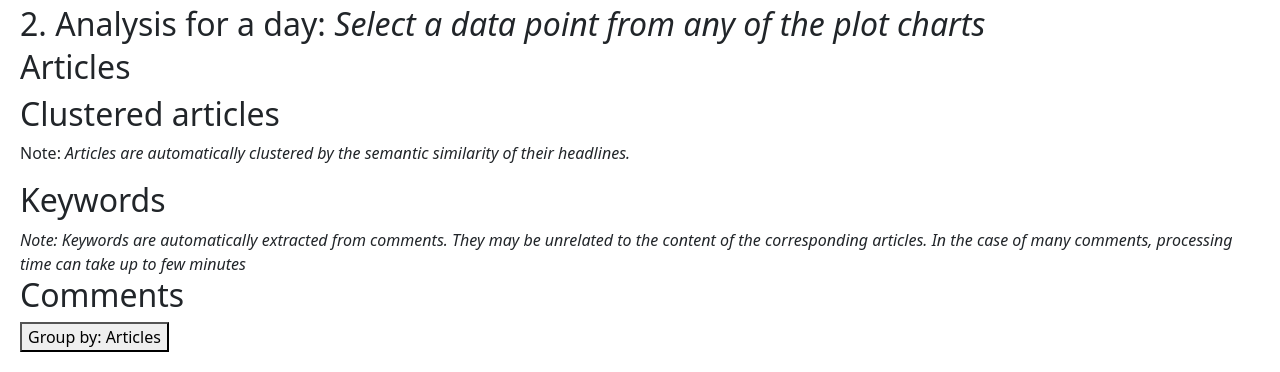
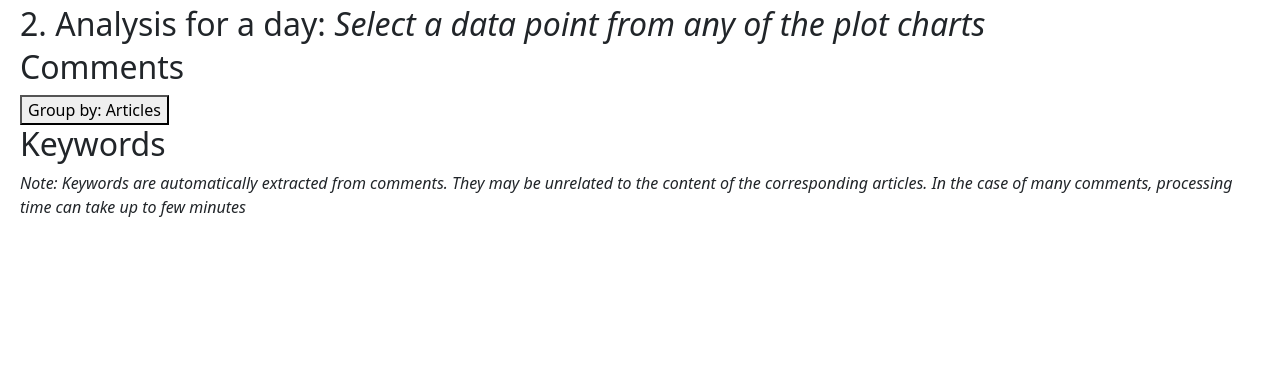
Before and after one commit to LUMII-AILab/Barometrs, a FastAPI app: template templates/index.html in a window 1280 px wide. Shown: the part 1866-2238 px from the top of the page. After the commit the page ends 2083 px from the top, so only its background shows below. Run offline with FastAPI, Linux system fonts and the light colour scheme; the template is opened without the code that fills it, so the values that code supplies are empty; some libraries are stand-ins or nearby versions.

Commit message:
Remove articles and clustered articles table.

```diff
--- a/static/js/main.js
+++ b/static/js/main.js
@@ -207,8 +207,8 @@ $(document).ready(function() {
         }
 
         function afterDateClick() {
-            createArticlesTable();
-            createClusteredArticlesTable();
+            // createArticlesTable();
+            // createClusteredArticlesTable();
             createPrecictedCommentsTable();
             createEmotionKeywordsTable();
         }
@@ -290,9 +290,9 @@ $(document).ready(function() {
         });
     }
 
-    $('#clusterArticlesButton').click(function() {
-        createClusteredArticlesTable();
-    });
+    // $('#clusterArticlesButton').click(function() {
+    //     createClusteredArticlesTable();
+    // });
 
     function createPrecictedCommentsTable() {
         var table = new Tabulator("#predictedCommentsTable", {
--- a/templates/index.html
+++ b/templates/index.html
@@ -87,43 +87,44 @@
     </div>
     <div style="font-size: 2rem;">2. Analysis for a day: <div id="requestDate" style="display: inline;"><i>Select a data point from any of the plot charts</i></div></div>
 
-    <h2>Articles</h2>
-    <div id="articlesTable" class="tabulator-table"></div>
-
-    <h2>Clustered articles</h2>
-    <p>Note: <i>Articles are automatically clustered by the semantic similarity of their headlines.</i></p>
-    <div class="clusterFormDescription" style="display: none;">
-        <p>
-          Clustering is performed using the HDBSCAN algorithm. The default settings use a minimum cluster size of 2 and minimum samples of 2.<br>
-          <strong>Minimum cluster size:</strong> The smallest number of articles that can form a cluster. If a group of articles is fewer than this number, it will not be recognized as a cluster.<br>
-          <strong>Minimum samples:</strong> The smallest number of close neighbors an article must have to be considered a core point of a cluster. Determines the cluster density requirement and affects algorithm's sensitivity to noise.
-        </p>
-        <form id="clusteredArticlesForm">
-            <label for="minClusterSize">Minimum cluster size:</label>
-            <input type="number" id="minClusterSize" name="minClusterSize" value="2" min="2" onchange="
-                if (parseInt(this.value) < 2) {
-                    this.value = 2;
-                }
-            ">
-            <label for="minSamples">Minimum samples:</label>
-            <input type="number" id="minSamples" name="minSamples" value="2" min="1" onchange="
-                if (parseInt(this.value) < 1) {
-                    this.value = 1;
-                }
-            ">
-            <button type="button" id="clusterArticlesButton">Re-cluster</button>
-        </form>
-    </div>
-    <div id="clusteredArticlesTable" class="tabulator-table"></div>
+    <h2>Comments</h2>
+    <button type="button" value="emotions" id="groupCommentsBy">Group by: Articles</button>
+    <div id="predictedCommentsTable" class="tabulator-table"></div>
 
     <h2>Keywords</h2>
     <i>Note: Keywords are automatically extracted from comments. They may be unrelated to the content of the corresponding articles.</i>
     <i>In the case of many comments, processing time can take up to few minutes</i>
     <div id="emotionKeywordsTable" class="tabulator-table"></div>
 
-    <h2>Comments</h2>
-    <button type="button" value="emotions" id="groupCommentsBy">Group by: Articles</button>
-    <div id="predictedCommentsTable" class="tabulator-table"></div>
-    <script src="/static/js/main.js"></script>
+
+{#    <h2>Articles</h2>#}
+{#    <div id="articlesTable" class="tabulator-table"></div>#}
+
+{#    <h2>Clustered articles</h2>#}
+{#    <p>Note: <i>Articles are automatically clustered by the semantic similarity of their headlines.</i></p>#}
+{#    <div class="clusterFormDescription" style="display: none;">#}
+{#        <p>#}
+{#          Clustering is performed using the HDBSCAN algorithm. The default settings use a minimum cluster size of 2 and minimum samples of 2.<br>#}
+{#          <strong>Minimum cluster size:</strong> The smallest number of articles that can form a cluster. If a group of articles is fewer than this number, it will not be recognized as a cluster.<br>#}
+{#          <strong>Minimum samples:</strong> The smallest number of close neighbors an article must have to be considered a core point of a cluster. Determines the cluster density requirement and affects algorithm's sensitivity to noise.#}
+{#        </p>#}
+{#        <form id="clusteredArticlesForm">#}
+{#            <label for="minClusterSize">Minimum cluster size:</label>#}
+{#            <input type="number" id="minClusterSize" name="minClusterSize" value="2" min="2" onchange="#}
+{#                if (parseInt(this.value) < 2) {#}
+{#                    this.value = 2;#}
+{#                }#}
+{#            ">#}
+{#            <label for="minSamples">Minimum samples:</label>#}
+{#            <input type="number" id="minSamples" name="minSamples" value="2" min="1" onchange="#}
+{#                if (parseInt(this.value) < 1) {#}
+{#                    this.value = 1;#}
+{#                }#}
+{#            ">#}
+{#            <button type="button" id="clusterArticlesButton">Re-cluster</button>#}
+{#        </form>#}
+{#    </div>#}
+{#    <div id="clusteredArticlesTable" class="tabulator-table"></div>#}
 </body>
+<script src="/static/js/main.js"></script>
 </html>
```
